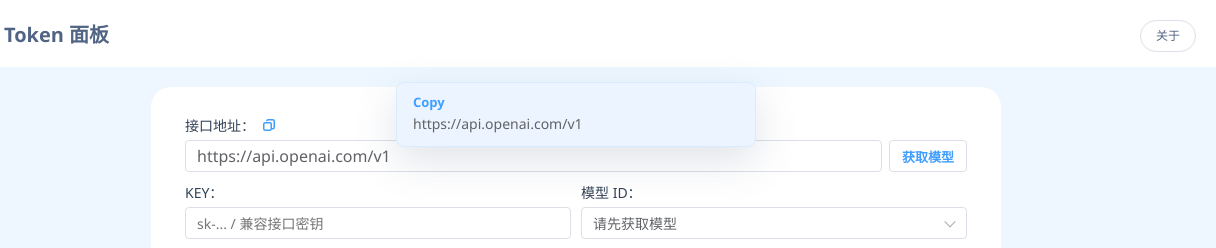
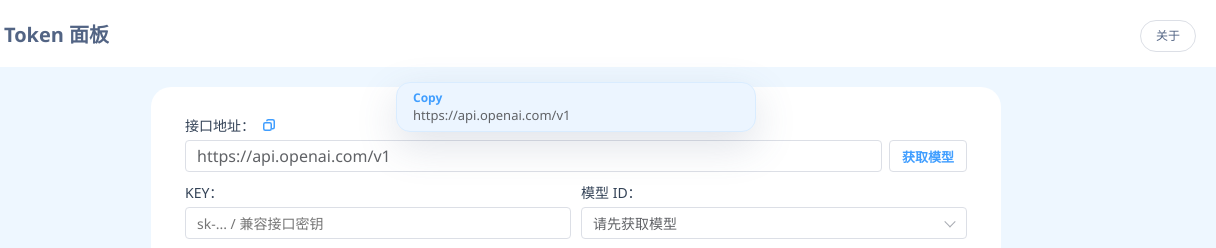
Before and after one commit to gitstq/token-xiaohao, a plain HTML site: page index.html in a window 1280 px wide. Both pictures are taken after a click on the button 333 px from the left and 125 px from the top of the page. Shown: the top 248 px of the page, 64-1280 px from the left. Drawn offline with Linux system fonts and the light colour scheme.

Commit message:
Refine top notice shape

```diff
--- a/index.html
+++ b/index.html
@@ -189,10 +189,10 @@
       display: grid;
       min-width: min(360px, calc(100vw - 24px));
       max-width: min(520px, calc(100vw - 24px));
-      gap: 3px;
-      padding: 12px 16px;
+      gap: 2px;
+      padding: 8px 16px;
       border: 1px solid var(--notice-border);
-      border-radius: 8px;
+      border-radius: 14px;
       background: var(--notice-bg);
       color: var(--primary-soft);
       box-shadow: 0 14px 40px var(--shadow-soft);
@@ -214,15 +214,15 @@
     }
 
     .top-notice-title {
-      font-size: 13px;
+      font-size: 12px;
       font-weight: 700;
-      line-height: 1.2;
+      line-height: 1.15;
     }
 
     .top-notice-text {
       color: var(--notice-text);
-      font-size: 14px;
-      line-height: 1.45;
+      font-size: 13px;
+      line-height: 1.25;
     }
 
     .header-inner {
```
